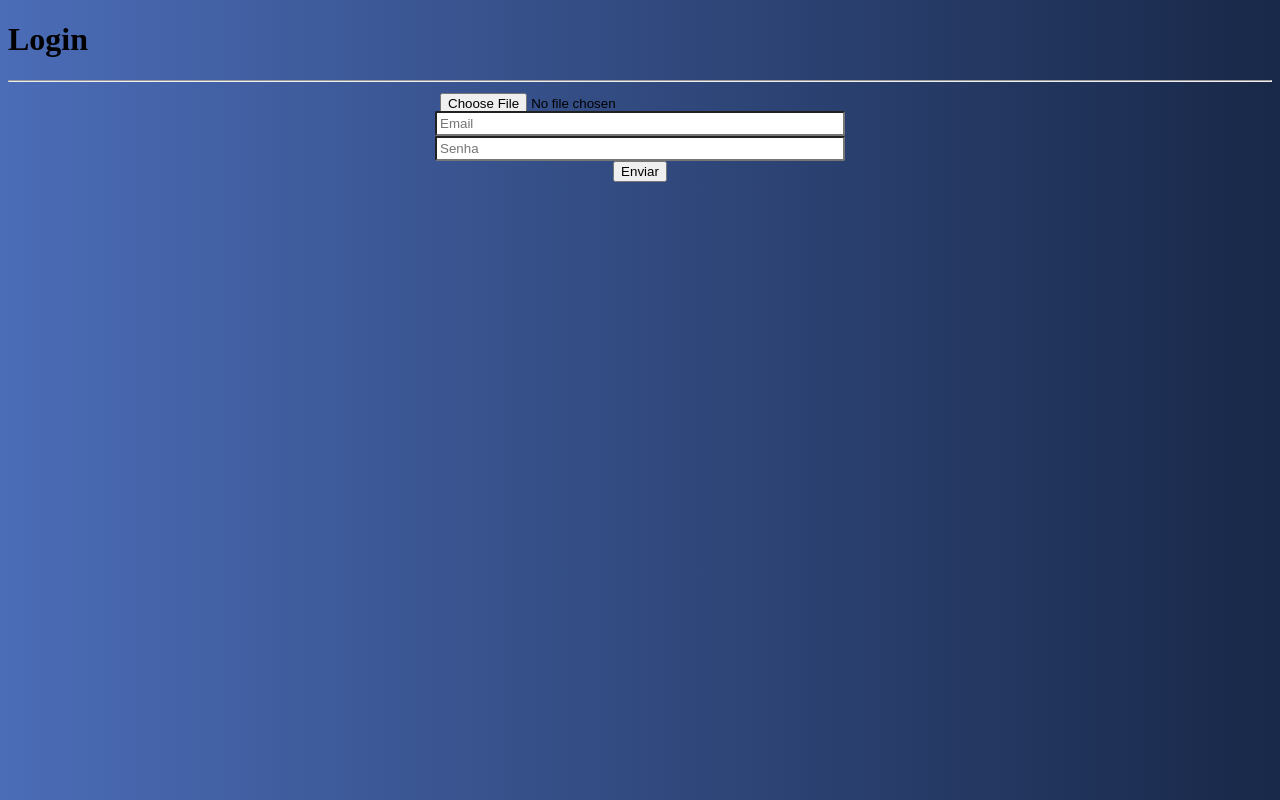
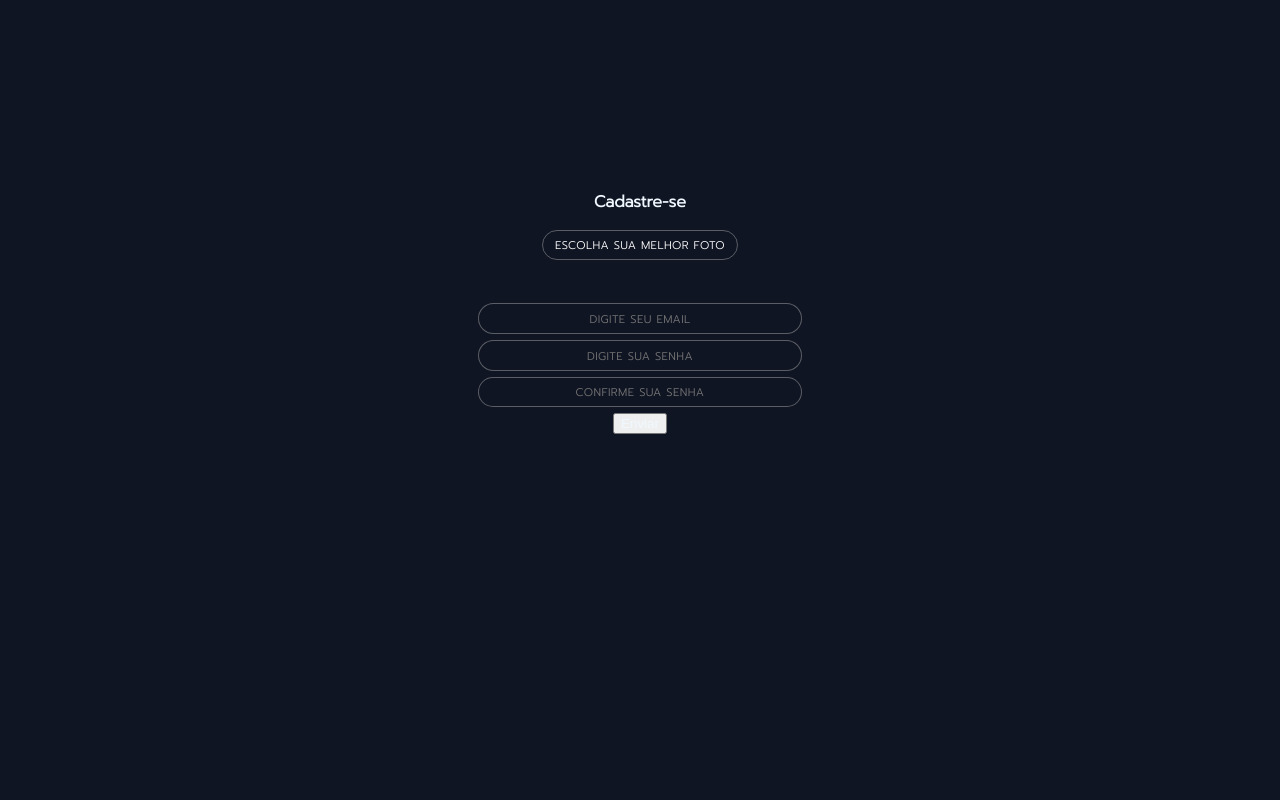
Before and after one commit to jefersonPMatos/to-do-web, a React (Create React App) app: page /usuario in a window 1280 px wide. Built offline with nearby package versions, Linux system fonts and the light colour scheme.

Commit message:
Estilização da página cadastre-se

```diff
--- a/src/components/Register-user.css
+++ b/src/components/Register-user.css
@@ -1,12 +1,87 @@
+@import url("https://fonts.googleapis.com/css2?family=Inconsolata:wght@900&family=Prompt:wght@300&display=swap");
+
 .user-form {
-    display: flex;
-    align-items: center;
-    flex-direction: column;
+  display: flex;
+  align-items: center;
+  flex-direction: column;
 }
 
 .user-form input {
-    width: 400px;
-    height: 15px;
-    padding: 3px;
-    border-radius: 2px;
+  font-family: "Prompt", sans-serif;
+  font-size: 0.8rem;
+  letter-spacing: 0.025rem;
+  font-style: normal;
+  color: #ffffff;
+  background-color: #101523;
+  border-radius: 1.25rem;
+  padding: 0.3rem 0.7rem;
+  border: 1px solid rgba(200, 200, 200, 0.4);
+  width: 300px;
+  text-align: center;
+  margin-bottom: 6px;
 }
+
+.user-form input:hover {
+  border: 1px solid #4e9f3d;
+}
+
+.user-avatar-preview {
+  display: flex;
+  justify-content: center;
+}
+
+.user-avatar {
+  line-height: 0;
+  display: flex;
+  margin: 5px;
+  border: 1px solid rgba(200, 200, 200, 0.4);
+  border-radius: 50%;
+  transition: linear 0.25s;
+  height: 128px;
+  width: 128px;
+  background: cover;
+}
+.avatar img {
+  border-radius: 50%;
+}
+.user-avatar:hover {
+  transition: ease-out 0.2s;
+  border: 2px solid #4e9f3d;
+  -webkit-transition: ease-out 0.2s;
+}
+
+input[type="file"] {
+  display: none;
+}
+
+label {
+  font-family: "Prompt", sans-serif;
+  font-size: 0.7rem;
+  font-weight: 500;
+  letter-spacing: 0.025rem;
+  font-style: normal;
+  text-transform: uppercase;
+  color: #ffffff;
+  background-color: #101523;
+  border-radius: 1.25rem;
+  padding: 0.35rem 0.75rem;
+  border: 1px solid rgba(200, 200, 200, 0.4);
+}
+
+label:hover {
+  cursor: pointer;
+  border: 1px solid #4e9f3d;
+}
+
+.user-avatar-label {
+  margin: 10px 0px 50px 0px;
+}
+
+input::placeholder {
+    font-family: "Prompt", sans-serif;
+    font-size: 0.7rem;
+  font-weight: 500;
+  letter-spacing: 0.025rem;
+  font-style: normal;
+  text-transform: uppercase;
+}
--- a/src/components/Register-user.jsx
+++ b/src/components/Register-user.jsx
@@ -7,6 +7,7 @@
   const [avatar, setAvatar] = useState([""]);
   const [email, setEmail] = useState([""]);
   const [password, setPassword] = useState([""]);
+  const [passwordConfirm, setPasswordConfirm] = useState([""])
 
   const handleFileChange = (e) => {
     const img = {
@@ -35,30 +36,50 @@
 
   return (
     <div>
-      {avatar.preview && <img src={avatar.preview} width="100" height="100" />}
-      <hr></hr>
+      <div className="user-avatar-preview">
+        {avatar.preview && (
+          <img
+            className="user-avatar"
+            src={avatar.preview}
+            width="200"
+            height="200"
+          />
+        )}
+      </div>
+
       <form className="user-form" onSubmit={handleDataUpload}>
+        <div className="user-avatar-label">
+          <label htmlFor="avatar">Escolha sua melhor foto</label>
           <input
             type="file"
             placeholder="Avatar"
+            id="avatar"
             name="avatar"
-          className="avatar"
+            className="avatar-input"
             onChange={handleFileChange}
           />
+        </div>
         <input
           type="email"
-          placeholder="Email"
+          placeholder="Digite seu email"
           name="email"
           className="email"
           onChange={(e) => setEmail(e.target.value)}
         />
         <input
           type="password"
-          placeholder="Senha"
+          placeholder="Digite sua senha"
           name="password"
           className="password"
           onChange={(e) => setPassword(e.target.value)}
         />
+        <input
+          type="passwordConfirm"
+          placeholder="Confirme sua senha"
+          name="passwordConfirm"
+          onChange={(e) => setPasswordConfirm(e.target.value)}
+        />
+
         <Button />
       </form>
     </div>
--- a/src/index.css
+++ b/src/index.css
@@ -1,3 +1,3 @@
 html {
-  background: linear-gradient(90deg, #4b6cb7 0%, #182848 100%);
+  background: #101523;
 }
--- a/src/pages/Usuario.js
+++ b/src/pages/Usuario.js
@@ -1,11 +1,12 @@
 import React from "react";
 import RegisterUser from "../components/Register-user";
+import "./usuario.css"
 
 function Usuario() {
   return (
     <div>
-      <div>
-        <h1>Login</h1>
+      <div className="register-form">
+        <h1 className="register-title">Cadastre-se</h1>
       </div>
       <div>
         <RegisterUser />
--- /dev/null
+++ b/src/pages/usuario.css
@@ -0,0 +1,17 @@
+@import url('https://fonts.googleapis.com/css2?family=Inconsolata:wght@900&family=Prompt:wght@300&display=swap');
+
+
+* {
+    color: aliceblue;
+}
+
+.register-form {
+    margin-top: 15%;
+}
+
+.register-title {
+    display: flex;
+    justify-content: center;
+    font-family: 'Prompt', sans-serif;
+    font-size: 16px;
+}
```
Lines whose indentation alone changed are shown as unchanged.
